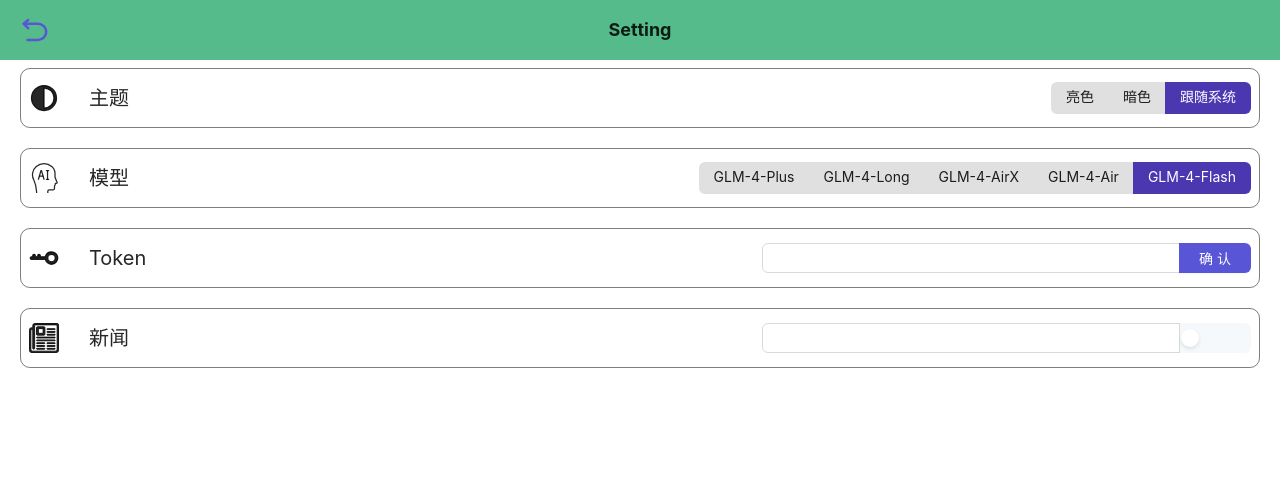
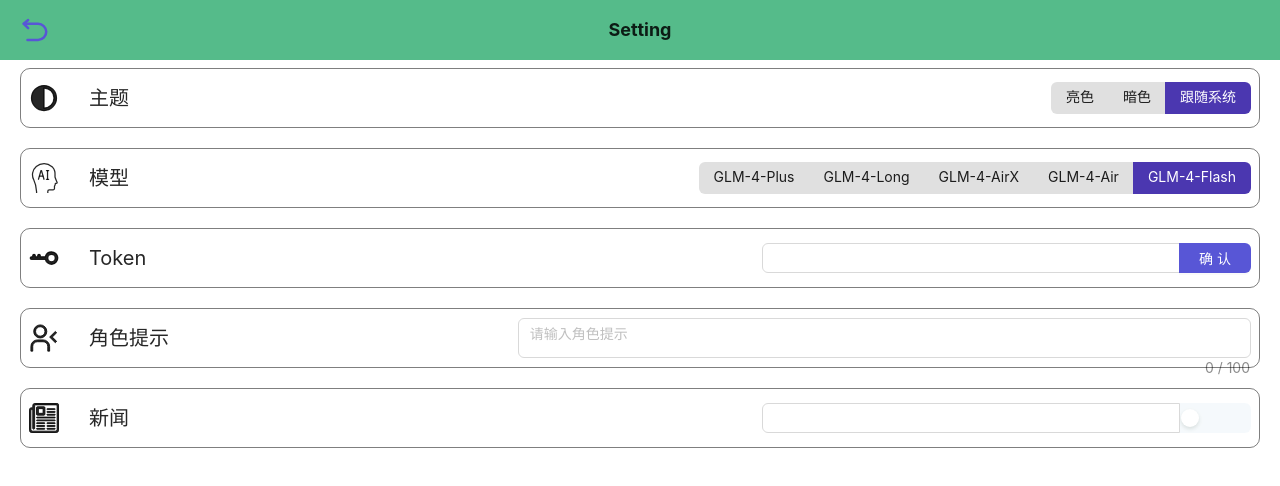
Before and after one commit to SovLyn/tauri-chatglm, a React (Vite) app: page /setting in a window 1280 px wide. Shown: the top 486 px of the page. Built offline with nearby package versions, Linux system fonts and the light colour scheme.

Commit message:
feat: add role annotation

```diff
--- a/src/index.module.less
+++ b/src/index.module.less
@@ -42,11 +42,13 @@
     0% {
         transform: rotate(90deg);
         transform-origin: 150% 0;
+        opacity: 0;
     }
 
     100% {
         transform: rotate(0deg);
         transform-origin: 150% 0;
+        opacity: 1;
     }
 }
 
@@ -54,10 +56,12 @@
     0% {
         transform: rotate(0deg);
         transform-origin: -50% 0;
+        opacity: 1;
     }
 
     100% {
         transform: rotate(-90deg);
         transform-origin: -50% 0;
+        opacity: 0;
     }
 }
--- a/src/pages/Setting/index.module.less
+++ b/src/pages/Setting/index.module.less
@@ -13,7 +13,8 @@
 
     .item {
         width: 100%;
-        height: 60px;
+        min-height: 60px;
+        height: fit-content;
         border-radius: 10px;
         display: flex;
         align-items: center;
@@ -21,7 +22,7 @@
         font-size: 20px;
         color: var(--Color-Text-Primary);
         transition: box-shadow 0.3s ease-in-out;
-        padding: 0px var(--Space-Padding-paddingS);
+        padding: var(--Space-Padding-paddingS) var(--Space-Padding-paddingS);
         gap: var(--Space-Padding-paddingMD);
         border: 1px solid var(--Color-Text-Secondary);
 
@@ -140,6 +141,10 @@
                     background-color: var(--Components-Button-PrimaryBG---Pressed);
                 }
             }
+
+            .ant-input-affix-wrapper {
+                width: 60%;
+            }
         }
     }
 }
--- a/src/pages/Setting/index.tsx
+++ b/src/pages/Setting/index.tsx
@@ -4,10 +4,13 @@
 import ModelSVG from "@/assets/model.svg?react";
 import TokenSVG from "@/assets/token.svg?react";
 import NewsSVG from "@/assets/news.svg?react";
+import RoleSVG from "@/assets/role.svg?react";
 import { useAppDispatch, useAppSelector } from "@/redux/store";
 import { Model, setModel, setTheme, setToken } from "@/redux/slices/common";
 import { Button, Input, Radio, Space, Switch } from "antd";
 import { setNewsToken, setPushNews } from "@/redux/slices/news";
+import TextArea from "antd/es/input/TextArea";
+import { setAnnotation } from "@/redux/slices/chat";
 
 const Setting: FC = () => {
   const dispatch = useAppDispatch();
@@ -15,8 +18,13 @@
   const { token: news_token, push_news } = useAppSelector(
     (state) => state.news
   );
+  const { annotation } = useAppSelector((state) => state.chat);
   const [tokenInput, setTokenInput] = useState(token);
   const [newsTokenInput, setNewsTokenInput] = useState(news_token);
+  const [annotationItemHovering, setAnnotationItemHovering] = useState<{
+    hovering: boolean;
+    active: boolean;
+  }>({ hovering: false, active: false });
 
   return (
     <div className={styles.container}>
@@ -60,6 +68,45 @@
           <Button onClick={() => dispatch(setToken(tokenInput))}>确认</Button>
         </Space.Compact>
       </div>
+      <div
+        className={styles.item}
+        onMouseEnter={() =>
+          setAnnotationItemHovering((prev) => ({
+            ...prev,
+            hovering: true,
+          }))
+        }
+        onMouseLeave={() => {
+          setAnnotationItemHovering((prev) => ({
+            ...prev,
+            hovering: false,
+          }));
+        }}>
+        <RoleSVG />
+        <div className={styles.text}>角色提示</div>
+        <TextArea
+          showCount
+          maxLength={100}
+          onChange={(e) => {
+            dispatch(setAnnotation(e.target.value));
+          }}
+          placeholder="请输入角色提示"
+          onFocus={() =>
+            setAnnotationItemHovering((prev) => ({ ...prev, active: true }))
+          }
+          onBlur={() =>
+            setAnnotationItemHovering((prev) => ({ ...prev, active: false }))
+          }
+          style={{
+            height:
+              annotationItemHovering.active || annotationItemHovering.hovering
+                ? "100px"
+                : "40px",
+            resize: "none",
+          }}
+          value={annotation}
+        />
+      </div>
       <div className={styles.item}>
         <NewsSVG /> <div className={styles.text}>新闻</div>
         <Space.Compact className={styles.input}>
--- a/src/redux/slices/chat.ts
+++ b/src/redux/slices/chat.ts
@@ -4,11 +4,13 @@
 export interface ChatState {
   input: string;
   messages: Message[];
+  annotation: string;
 }
 
 export const initialState: ChatState = {
   input: "",
   messages: JSON.parse(localStorage.getItem("messages") ?? "[]"),
+  annotation: localStorage.getItem("annotation") ?? "",
 };
 
 export const chatSlice = createSlice({
@@ -40,6 +42,10 @@
       });
       localStorage.setItem("messages", JSON.stringify(state.messages));
     },
+    setAnnotation: (state: ChatState, action) => {
+      localStorage.setItem("annotation", action.payload);
+      state.annotation = action.payload;
+    },
   },
 });
 
@@ -49,10 +55,13 @@
   onSendMessage,
   onAppendAnswer,
   onFailToSend,
+  setAnnotation,
 } = chatSlice.actions;
 
 export const selectInput = (state: { chat: ChatState }) => state.chat.input;
 export const selectMessages = (state: { chat: ChatState }) =>
   state.chat.messages;
+export const selectAnnotation = (state: { chat: ChatState }) =>
+  state.chat.annotation;
 
 export const chatReducer = chatSlice.reducer;
--- a/src/utils/chatglm.ts
+++ b/src/utils/chatglm.ts
@@ -17,6 +17,12 @@
   onError?: (error: Error) => void
 ): Promise<void> => {
   try {
+    if (localStorage.getItem("annotation") != null) {
+      messages.push({
+        role: "system",
+        content: localStorage.getItem("annotation") as string,
+      });
+    }
     const response = await fetch(CHATGLM_AI_URL, {
       method: "POST",
       headers: {
```
Also changed, not shown: src/assets/role.svg (added).
